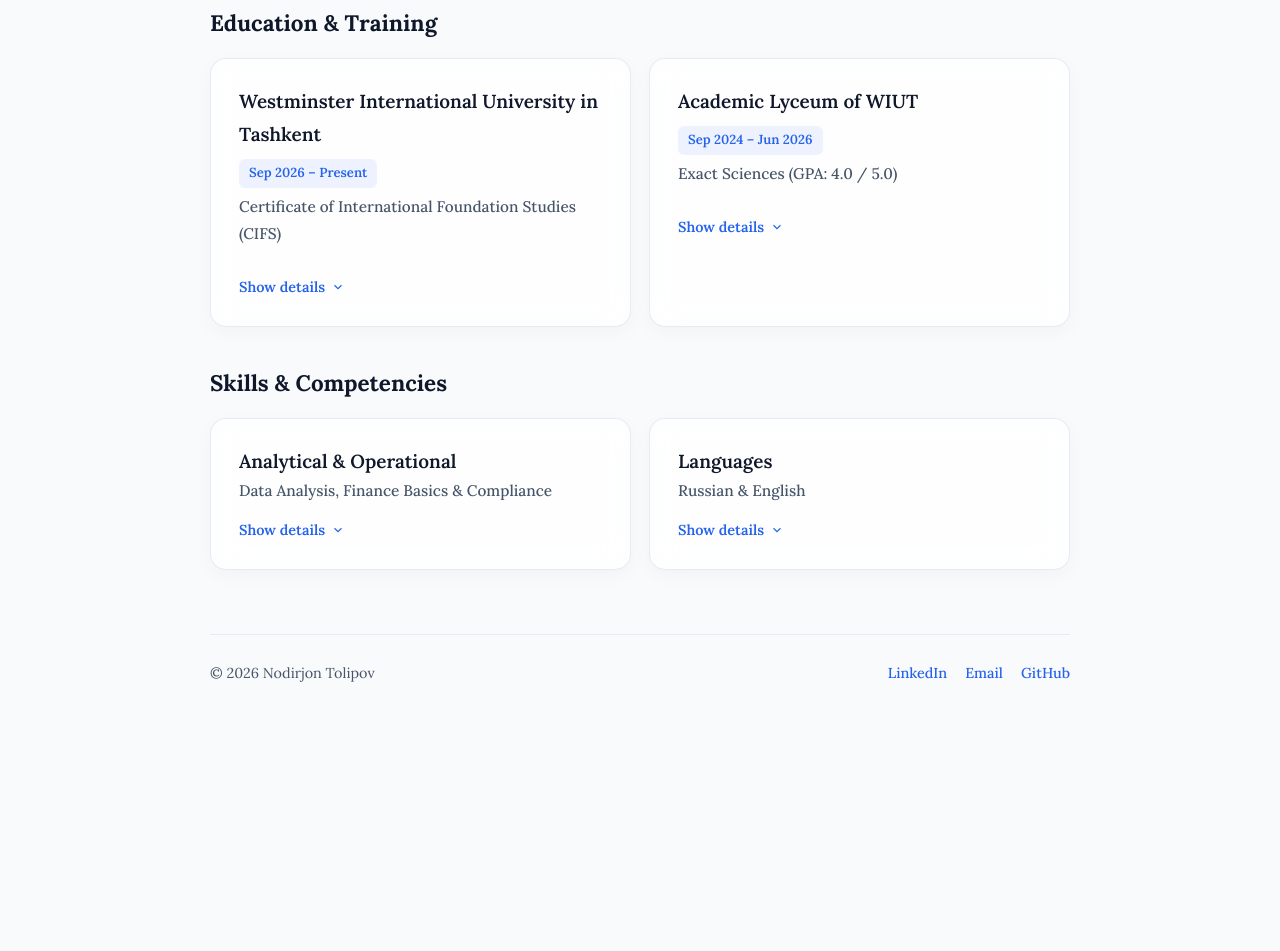
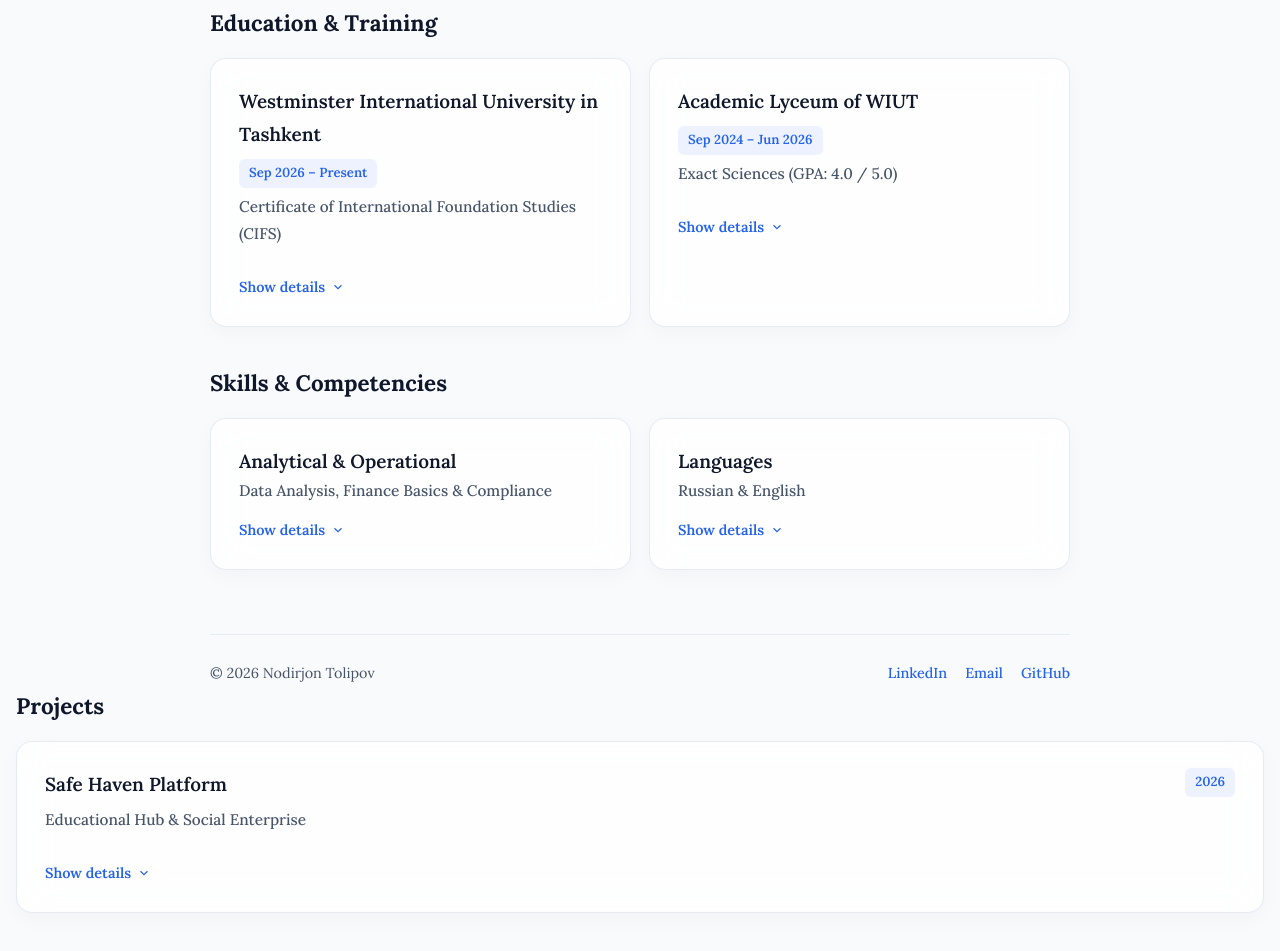
Before and after one commit to rowanb-sh/rowanb-sh.github.io, a plain HTML site: page index.html in a window 1280 px wide. Shown: the part 914-1865 px from the top of the page. Before the commit the page ends 1670 px from the top, so only its background shows below. Drawn offline with Linux system fonts and the light colour scheme.

Commit message:
Update index.html

```diff
--- a/index.html
+++ b/index.html
@@ -199,6 +199,27 @@
         </footer>
     </div>
 
+<!-- Новый раздел: Projects -->
+<section id="projects" class="tab-section" data-section="projects">
+    <h2 data-i18n="projects_heading">Projects</h2>
+    <div class="card-block">
+        <div class="block-header">
+            <h3 data-i18n="proj1_title">Safe Haven Platform</h3>
+            <span class="block-date">2026</span>
+        </div>
+        <p class="block-sub" data-i18n="proj1_sub">Educational Hub &amp; Social Enterprise</p>
+
+        <button class="details-toggle" onclick="toggleDetails(this)">
+            <span data-i18n="btn_show">Show details</span>
+            <svg viewBox="0 0 24 24" fill="none" stroke="currentColor" stroke-width="2"><polyline points="6 9 12 15 18 9"></polyline></svg>
+        </button>
+
+        <div class="collapsible-content">
+            <p class="regular-text" data-i18n="proj1_desc">Developed a prototype website, white paper, and financial annex for an Income Share Agreement based educational hub.</p>
+        </div>
+    </div>
+</section>
+
     <script src="script.js"></script>
 </body>
 </html>
```
